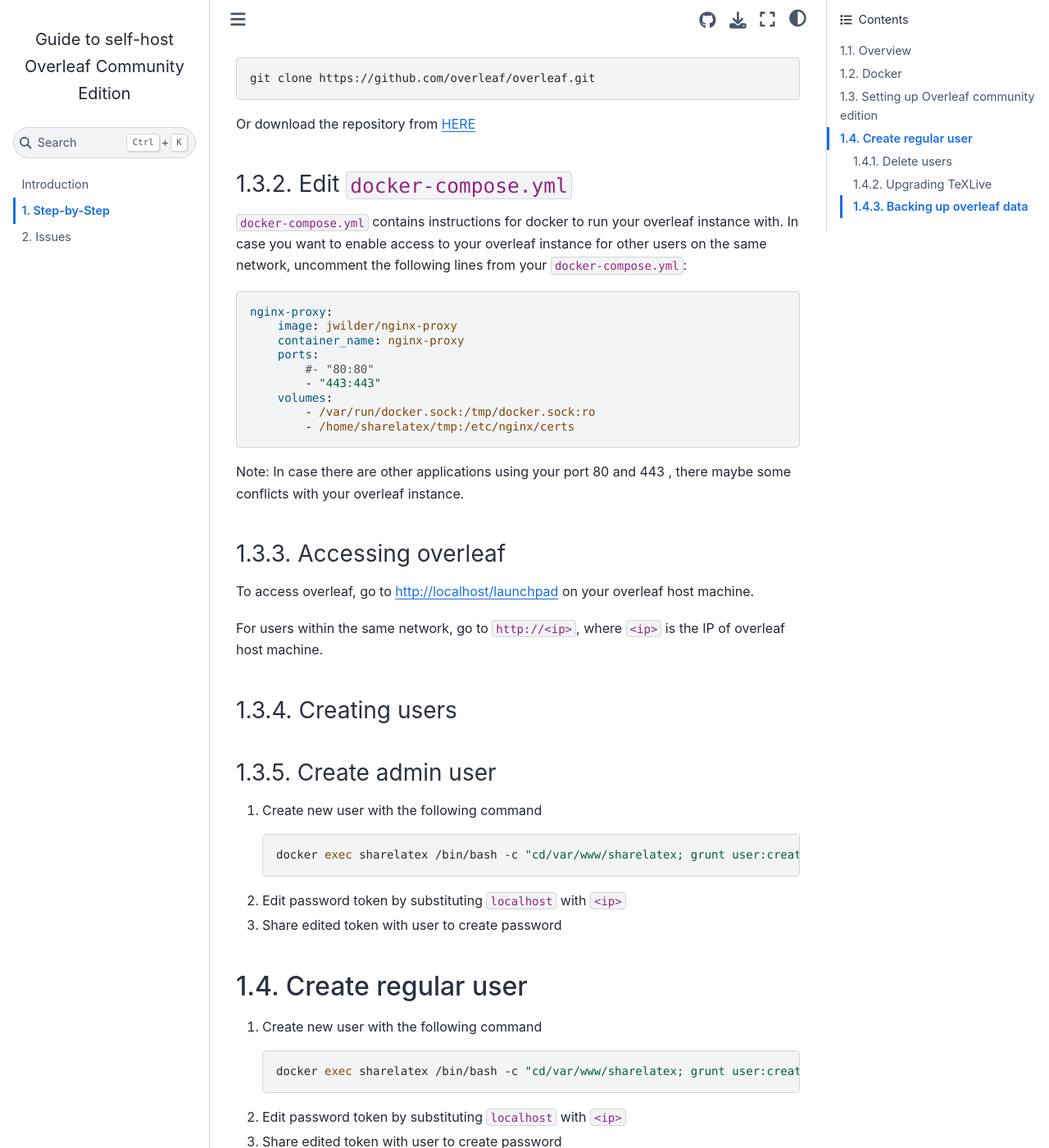
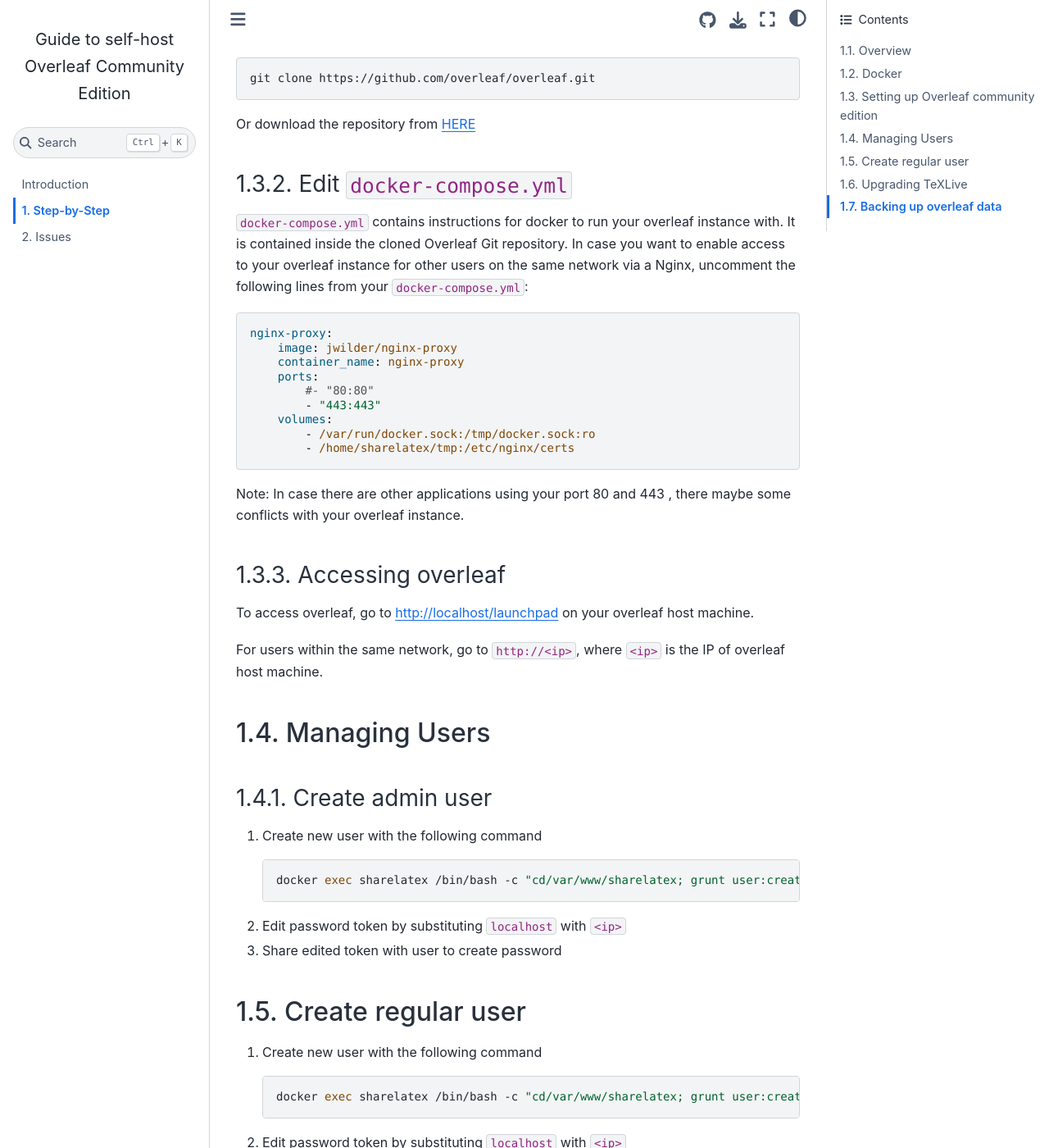
Before and after one commit to shihabkhan1/overleaf, a Jupyter Book: the page built from stepbystep.md, in a window 1280 px wide and 1400 px high, scrolled down 1663 px. Shown: the whole window at 82% size. Built offline with Jupyter Book 1.0.4 settings and Sphinx 7.4.7 and the Sphinx Book theme 1.1.4, drawn with Linux system fonts in a browser that asks for light colours; some of the changed text lies outside the part shown.

Commit message:
Updated steps

````diff
--- a/stepbystep.md
+++ b/stepbystep.md
@@ -2,17 +2,18 @@
 ## Overview
 
 1. Install docker
-2. Install overleaf community edition
-3. Edit `docker-compose.yml`.
+2. Clone Overleaf Community Edition
+3. Change directory to downloaded overleaf directory
+4. Edit `docker-compose.yml`.
 
-    This will enable users within the same network to access overleaf
+    This will enable users within the same network to access overleaf using
+    Nginx server.
 
-4. Change directory to downloaded overleaf directory
 5. Run `docker-compose up`
 
     This will download all the libraries required for your overleaf instance
 
-6. Create users
+6. Create and Manage users
 
 ## Docker
 
@@ -74,7 +75,11 @@ Or download the repository from [HERE](https://github.com/overleaf/overleaf.git)
 
 ### Edit `docker-compose.yml`
 
-`docker-compose.yml` contains instructions for docker to run your overleaf instance with. In case you want to enable access to your overleaf instance for other users on the same network, uncomment the following lines from your `docker-compose.yml`:
+`docker-compose.yml` contains instructions for docker to run your overleaf
+instance with. It is contained inside the cloned Overleaf Git repository.
+In case you want to enable access to your overleaf instance for other users
+on the same network via a Nginx, uncomment the following lines from
+your `docker-compose.yml`:
 
 ```yaml
 nginx-proxy:
@@ -97,7 +102,7 @@ To access overleaf, go to [http://localhost/launchpad](http://localhost/launchpa
 
 For users within the same network, go to `http://<ip>`, where `<ip>` is the IP of overleaf host machine.
 
-### Creating users
+## Managing Users
 
 ### Create admin user
 
@@ -133,7 +138,7 @@ docker exec sharelatex /bin/bash -c "cd /var/www/sharelatex; grunt user:delete -
 
 NOTE: For more help on user management refer to [THIS](https://github.com/overleaf/overleaf/wiki/Creating-and-managing-users) link.
 
-### Upgrading TeXLive
+## Upgrading TeXLive
 
 Overleaf comes with TeXLive-basic preinstalled. In case you want to make any changes to the LaTeX packages, you can:
 
@@ -177,7 +182,7 @@ Overleaf comes with TeXLive-basic preinstalled. In case you want to make any cha
     sudo docker images --format 'table {{.Repository}}\t{{.Tag}}\t{{.Size}}'
     ```
 
-### Backing up overleaf data
+## Backing up overleaf data
 
 Backing up Overleaf data essentially boils down to backing up three directories:
 
````
